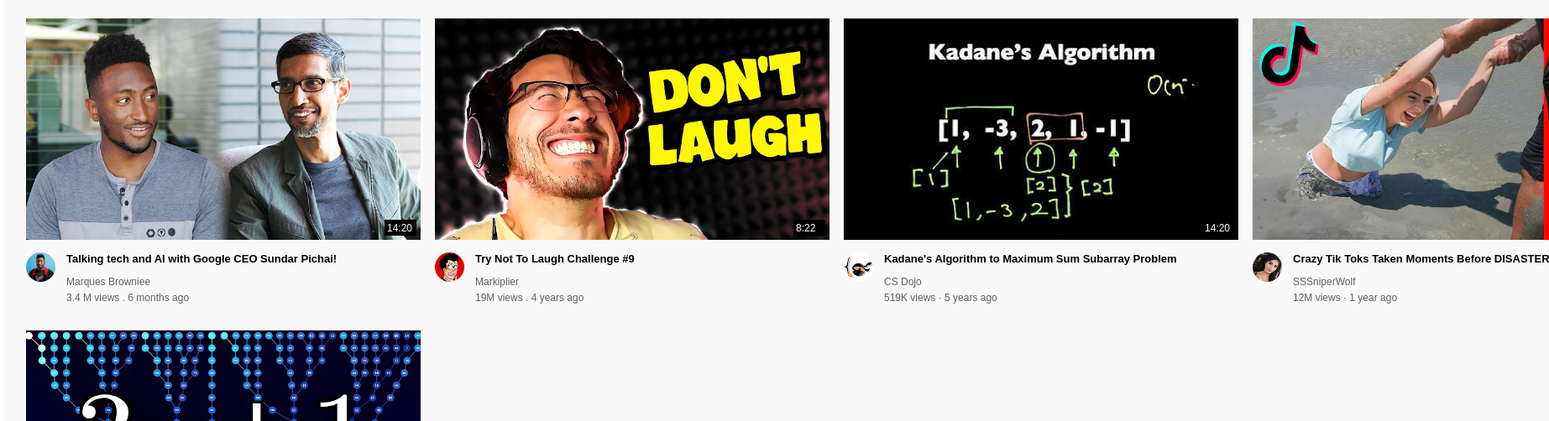
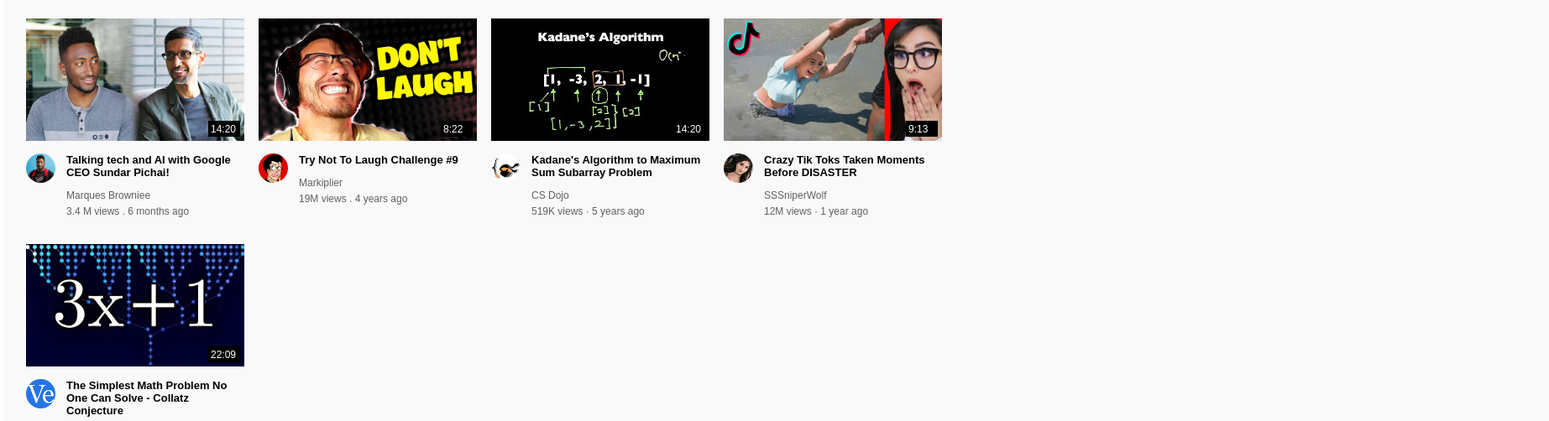
Before and after one commit to RoboticBrain/my-youtube-clone, a plain HTML site: page index.html in a window 1280 px wide. Shown: the part 58-560 px from the top of the page at 84% size, 1845 px wide, since content can reach past the window. Drawn offline with Linux system fonts and the light colour scheme.

Commit message:
Update main.css

```diff
--- a/main.css
+++ b/main.css
@@ -74,9 +74,6 @@ margin: 0;
     .video-grid {
         grid-template-columns: 1fr;
     }
-        .video-preview {
-            width:470px;
-        }
 
     }
  @media (max-width: 690px) {
```
